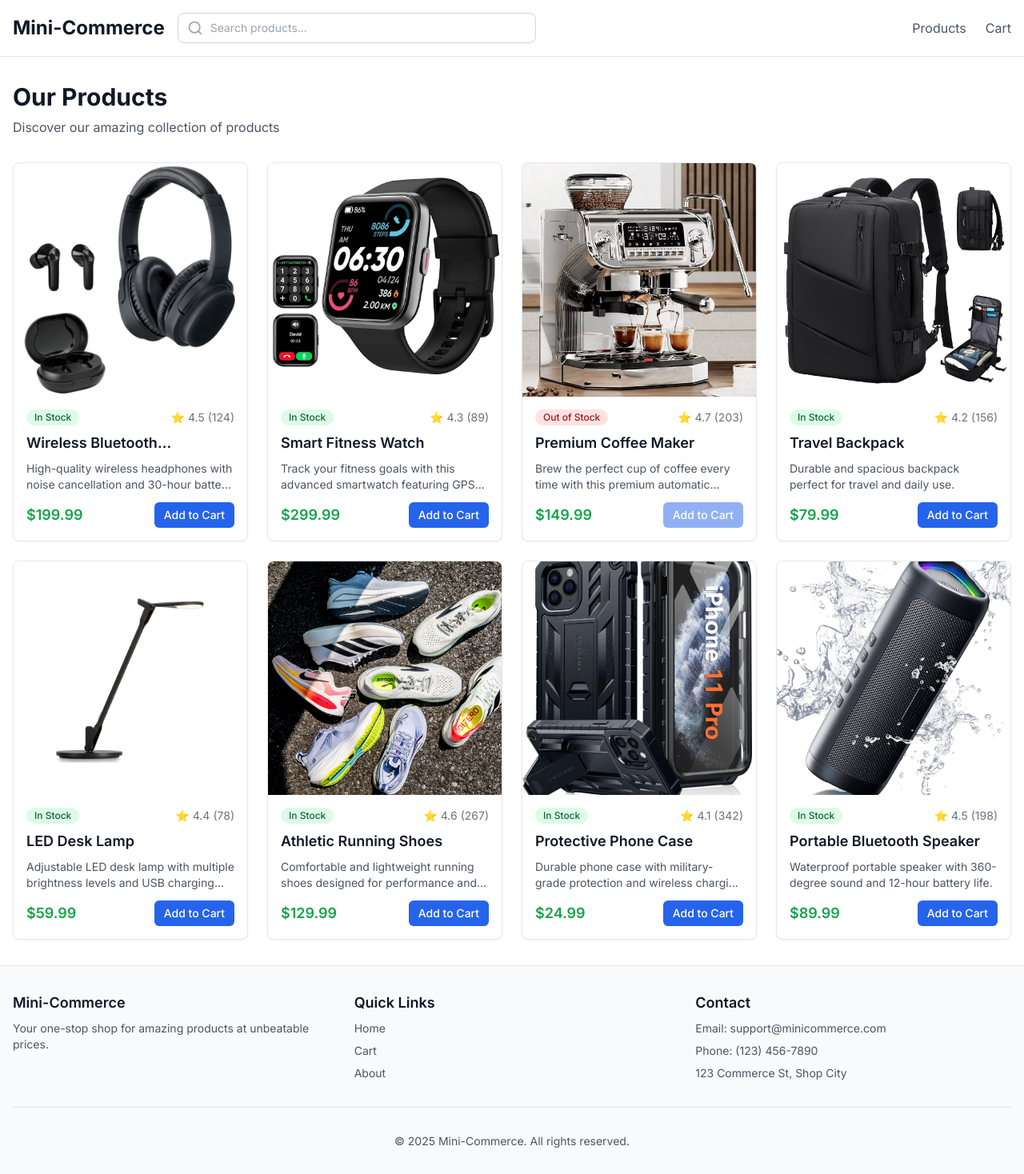
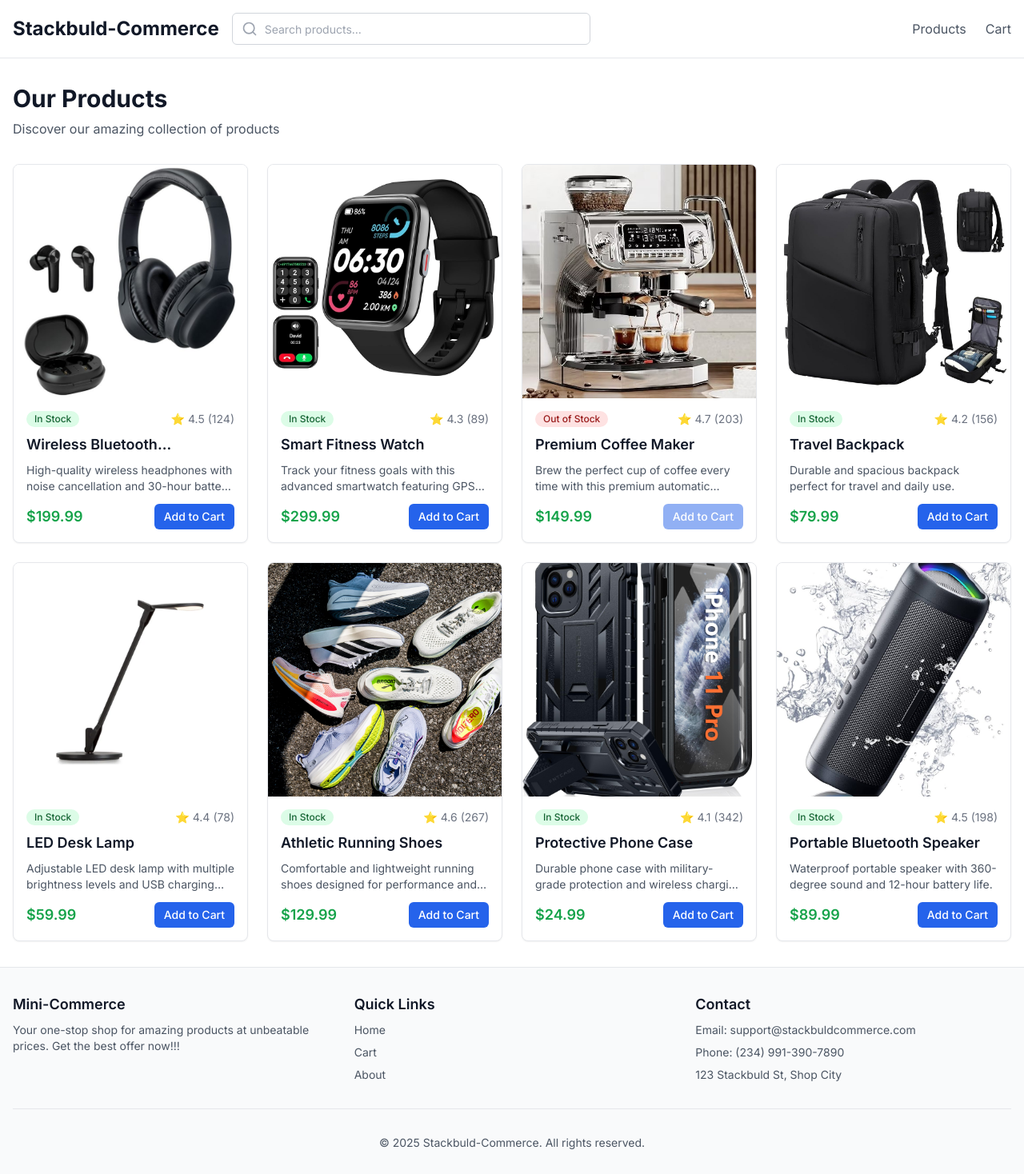
Before and after one commit to OlawaleP/stackbuld-e-commerce, a Next.js app: page / in a window 1280 px wide. Shown: the top 1468 px of the page at 80% size. Built offline with nearby package versions, Linux system fonts and the light colour scheme.

Commit message:
Fix: input component

```diff
--- a/components/atoms/Badge.tsx
+++ b/components/atoms/Badge.tsx
@@ -1,4 +1,3 @@
-// components/atoms/Badge.tsx
 import { cn } from '@/lib/utils';
 import { forwardRef, HTMLAttributes } from 'react';
 
--- a/components/atoms/Input.tsx
+++ b/components/atoms/Input.tsx
@@ -4,41 +4,34 @@ import { forwardRef, InputHTMLAttributes } from 'react';
 interface InputProps extends InputHTMLAttributes<HTMLInputElement> {
   label?: string;
   error?: string;
-  helperText?: string;
 }
 
-const Input = forwardRef<HTMLInputElement, InputProps>(
-  ({ className, label, error, helperText, ...props }, ref) => {
+export const Input = forwardRef<HTMLInputElement, InputProps>(
+  ({ className, label, error, ...props }, ref) => {
     return (
-      <div className="space-y-2">
+      <div className="space-y-1">
         {label && (
-          <label className="block text-sm font-medium text-gray-700">
+          <label
+            htmlFor={props.id}
+            className="block text-sm font-medium text-gray-700"
+          >
             {label}
-            {props.required && <span className="text-red-500">*</span>}
           </label>
         )}
-
         <input
           ref={ref}
           className={cn(
-            'w-full rounded-lg border border-gray-300 px-3 py-2 text-sm placeholder-gray-400 focus:border-blue-500 focus:outline-none focus:ring-1 focus:ring-blue-500',
-            error && 'border-red-500 focus:border-red-500 focus:ring-red-500',
+            'flex h-10 w-full rounded-md border border-gray-300 px-3 py-2 text-sm',
+            'focus:outline-none focus:ring-2 focus:ring-blue-500',
+            error ? 'border-red-500' : 'border-gray-300',
             className
           )}
           {...props}
         />
-
         {error && (
-          <p className="text-sm text-red-600">{error}</p>
-        )}
-
-        {helperText && !error && (
-          <p className="text-sm text-gray-500">{helperText}</p>
+          <p className="text-sm text-red-500">{error}</p>
         )}
       </div>
     );
   }
 );
-
-Input.displayName = 'Input';
-export { Input };
--- a/components/atoms/LoadingSpinner.tsx
+++ b/components/atoms/LoadingSpinner.tsx
@@ -1,4 +1,3 @@
-
 import { cn } from '@/lib/utils';
 import { forwardRef, HTMLAttributes } from 'react';
 
--- a/components/organisms/Footer.tsx
+++ b/components/organisms/Footer.tsx
@@ -8,7 +8,7 @@ export const Footer: React.FC = () => {
           <div>
             <h3 className="text-lg font-semibold text-gray-900">Mini-Commerce</h3>
             <p className="mt-2 text-sm text-gray-600">
-              Your one-stop shop for amazing products at unbeatable prices.
+              Your one-stop shop for amazing products at unbeatable prices. Get the best offer now!!!
             </p>
           </div>
 
@@ -36,16 +36,16 @@ export const Footer: React.FC = () => {
           <div>
             <h3 className="text-lg font-semibold text-gray-900">Contact</h3>
             <ul className="mt-2 space-y-2 text-sm">
-              <li className="text-gray-600">Email: support@minicommerce.com</li>
-              <li className="text-gray-600">Phone: (123) 456-7890</li>
-              <li className="text-gray-600">123 Commerce St, Shop City</li>
+              <li className="text-gray-600">Email: support@stackbuldcommerce.com</li>
+              <li className="text-gray-600">Phone: (234) 991-390-7890</li>
+              <li className="text-gray-600">123 Stackbuld St, Shop City</li>
             </ul>
           </div>
         </div>
 
         <div className="mt-8 border-t border-gray-200 pt-8 text-center">
           <p className="text-sm text-gray-600">
-            &copy; {new Date().getFullYear()} Mini-Commerce. All rights reserved.
+            &copy; {new Date().getFullYear()} Stackbuld-Commerce. All rights reserved.
           </p>
         </div>
       </div>
--- a/components/organisms/Header.tsx
+++ b/components/organisms/Header.tsx
@@ -11,7 +11,7 @@ export const Header: React.FC = () => {
       <div className="container mx-auto px-4 py-4">
         <div className="flex items-center justify-between">
           <Link href="/" className="text-2xl font-bold text-gray-900">
-            Mini-Commerce
+            Stackbuld-Commerce
           </Link>
 
           <div className="flex-1 mx-4">
```
